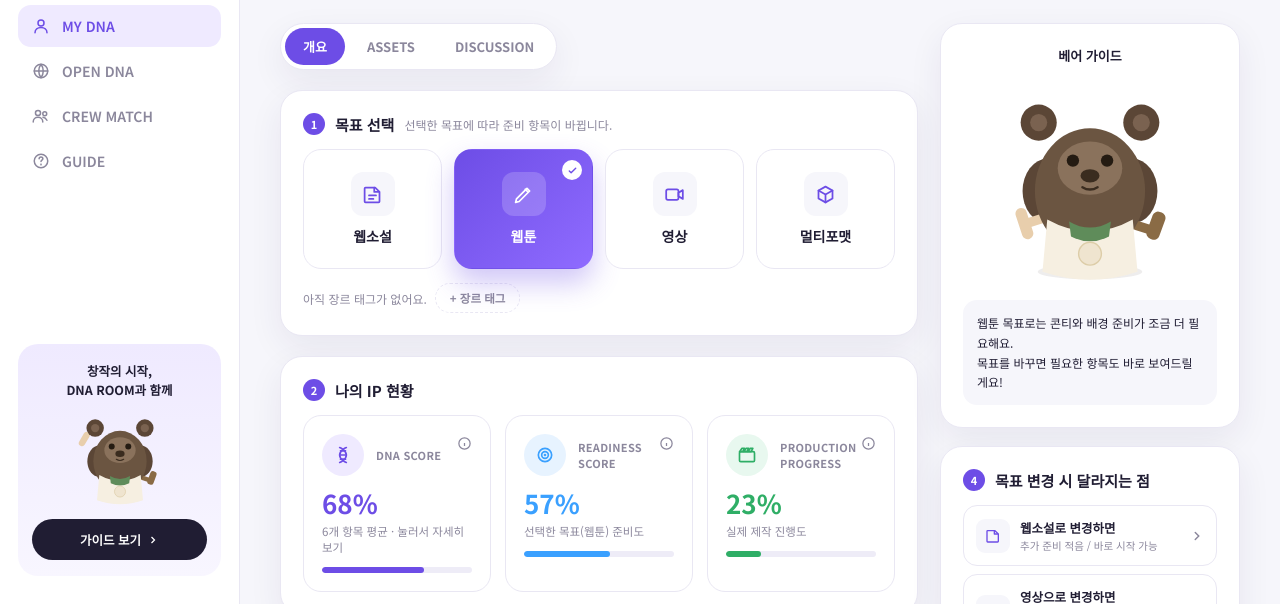
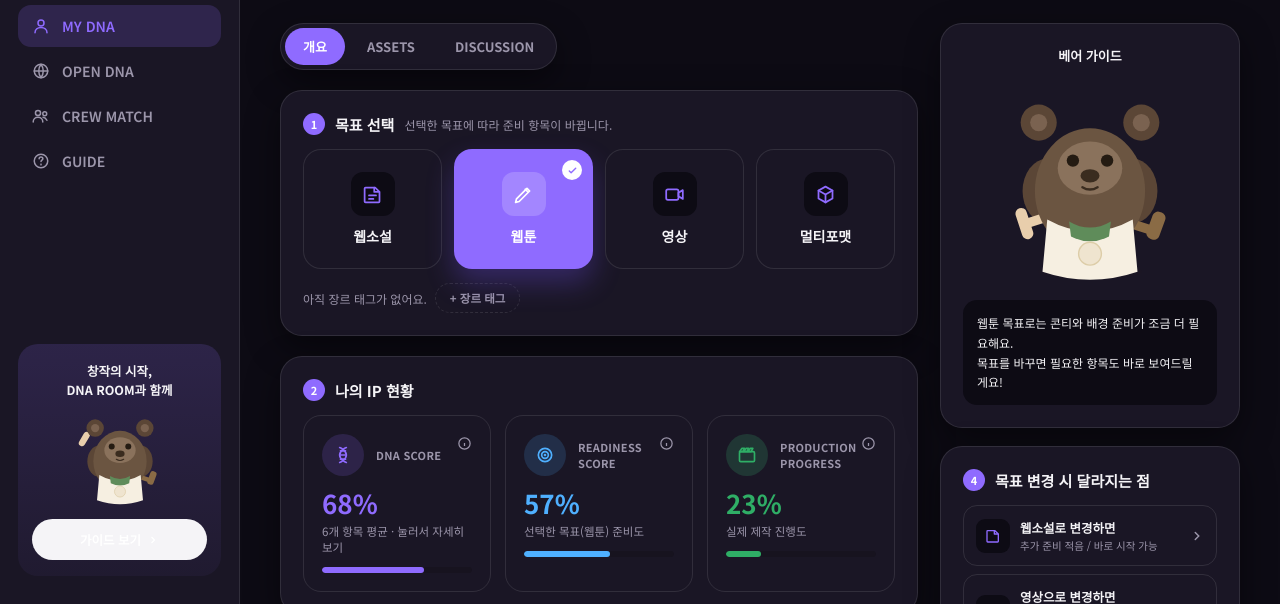
Before and after one commit to isisko20/bearip, a plain HTML site: page my-dna.html in a window 1280 px wide. Shown: the part 196-800 px from the top of the page. Drawn offline with Linux system fonts and the light colour scheme.

Commit message:
Switch DNA ROOM and MY DNA to a dark theme
Both pages already routed all their coloring through CSS custom
properties (--dr-*) defined once on .dna-app, so redefining those to
dark values re-themes the sidebar, hero, cards, status grid, roadmap,
assets, and discussion panels in one place. Also fixed the handful of
spots that had hardcoded light colors instead of using the variables:

- dna-room.css: .dr-promo and .dr-float-card backgrounds, and the
  notification dot's border (was hardcoded #fff, now var(--dr-panel)).
- my-dna.css: status-card icon backgrounds, applicant accept/reject
  hover tints, the AI/Creator pill buttons, and .md-tip-card — all
  switched from solid light pastels to translucent rgba tints that
  read correctly on the new dark panel background.

GUIDE, PROFILE, and NOTIFICATIONS share the same .dna-app shell and
picked up the dark theme automatically as a result — verified they
still look correct rather than reverting that.

Co-Authored-By: Claude Sonnet 5 <noreply@anthropic.com>

```diff
--- a/dna-room.css
+++ b/dna-room.css
@@ -1,18 +1,18 @@
 /* ================= DNA ROOM dashboard ================= */
 
 .dna-app {
-  --dr-bg: #f6f6fb;
-  --dr-bg-soft: #eeecf7;
-  --dr-panel: #ffffff;
-  --dr-border: #e9e7f3;
-  --dr-ink: #201d33;
-  --dr-ink-soft: #8b879c;
-  --dr-purple: #6d4de6;
-  --dr-purple-2: #8f6bff;
-  --dr-blue: #3aa0ff;
-  --dr-active-bg: #efeaff;
+  --dr-bg: #0d0b14;
+  --dr-bg-soft: #17131f;
+  --dr-panel: #1a1625;
+  --dr-border: rgba(255,255,255,0.1);
+  --dr-ink: #f5f4f7;
+  --dr-ink-soft: #9c96ab;
+  --dr-purple: #8f6bff;
+  --dr-purple-2: #b98cff;
+  --dr-blue: #4fb0ff;
+  --dr-active-bg: rgba(143,107,255,0.18);
   --dr-radius: 22px;
-  --dr-shadow: 0 12px 34px rgba(43, 32, 92, 0.07);
+  --dr-shadow: 0 12px 34px rgba(0, 0, 0, 0.45);
 
   display: flex;
   min-height: 100vh;
@@ -117,7 +117,7 @@
 
 .dr-promo {
   margin-top: 20px;
-  background: linear-gradient(180deg, #efeaff 0%, #f8f6ff 100%);
+  background: linear-gradient(180deg, rgba(143,107,255,0.16) 0%, rgba(143,107,255,0.05) 100%);
   border-radius: 20px;
   padding: 18px 14px 16px;
   text-align: center;
@@ -184,7 +184,7 @@
   width: 7px; height: 7px;
   border-radius: 50%;
   background: #ff5470;
-  border: 1.5px solid #fff;
+  border: 1.5px solid var(--dr-panel);
 }
 
 .dr-profile-chip {
@@ -257,7 +257,7 @@
   position: absolute;
   width: 42px; height: 42px;
   border-radius: 12px;
-  background: rgba(255,255,255,0.85);
+  background: var(--dr-panel);
   border: 1px solid var(--dr-border);
   box-shadow: var(--dr-shadow);
   display: flex; align-items: center; justify-content: center;
--- a/my-dna.css
+++ b/my-dna.css
@@ -139,9 +139,9 @@
   background: var(--dr-panel); cursor: pointer;
 }
 .md-applicant-accept { color: #2fae66; border-color: #2fae66; }
-.md-applicant-accept:hover { background: #e8f8ef; }
+.md-applicant-accept:hover { background: rgba(61,220,132,0.14); }
 .md-applicant-reject { color: #d64545; border-color: #d64545; }
-.md-applicant-reject:hover { background: #fbe9e9; }
+.md-applicant-reject:hover { background: rgba(229,72,77,0.14); }
 .md-applicant-detail {
   margin-top: 8px; padding: 10px 12px; border-radius: 10px; background: var(--dr-panel); font-size: 11.5px;
 }
@@ -223,9 +223,9 @@
 .md-status-left { display: flex; align-items: center; gap: 12px; }
 .md-status-ic { width: 42px; height: 42px; border-radius: 50%; display: flex; align-items: center; justify-content: center; flex-shrink: 0; }
 .md-status-ic svg { width: 20px; height: 20px; }
-.md-status-card.purple .md-status-ic { background: #efeaff; color: var(--dr-purple); }
-.md-status-card.blue .md-status-ic { background: #e7f3ff; color: var(--dr-blue); }
-.md-status-card.green .md-status-ic { background: #e8f8ef; color: #2fae66; }
+.md-status-card.purple .md-status-ic { background: rgba(143,107,255,0.16); color: var(--dr-purple); }
+.md-status-card.blue .md-status-ic { background: rgba(79,176,255,0.16); color: var(--dr-blue); }
+.md-status-card.green .md-status-ic { background: rgba(61,220,132,0.16); color: #2fae66; }
 .md-status-label { font-size: 11px; font-weight: 800; letter-spacing: 0.3px; color: var(--dr-ink-soft); }
 .md-status-info { width: 15px; height: 15px; color: var(--dr-ink-soft); flex-shrink: 0; margin-top: 2px; }
 .md-status-value { font-size: 26px; font-weight: 800; margin: 2px 0 2px; }
@@ -355,8 +355,8 @@
   font-size: 10.5px; font-weight: 700; padding: 7px 11px; border-radius: 999px;
   border: 1px solid var(--dr-border); background: var(--dr-bg); cursor: pointer; color: var(--dr-ink);
 }
-.md-pill-btn.ai { background: #efeaff; border-color: transparent; color: var(--dr-purple); }
-.md-pill-btn.creator { background: #fff2e6; border-color: transparent; color: #d9791f; }
+.md-pill-btn.ai { background: rgba(143,107,255,0.16); border-color: transparent; color: var(--dr-purple); }
+.md-pill-btn.creator { background: rgba(217,121,31,0.18); border-color: transparent; color: #e0954a; }
 .md-pill-btn.active { background: var(--dr-purple); border-color: transparent; color: #fff; }
 
 /* Asset filter chips */
@@ -490,7 +490,7 @@
 }
 
 .md-tip-card {
-  background: linear-gradient(160deg, #efeaff, #f8f6ff);
+  background: linear-gradient(160deg, rgba(143,107,255,0.16), rgba(143,107,255,0.05));
   border-radius: var(--dr-radius);
   padding: 18px;
 }
```
